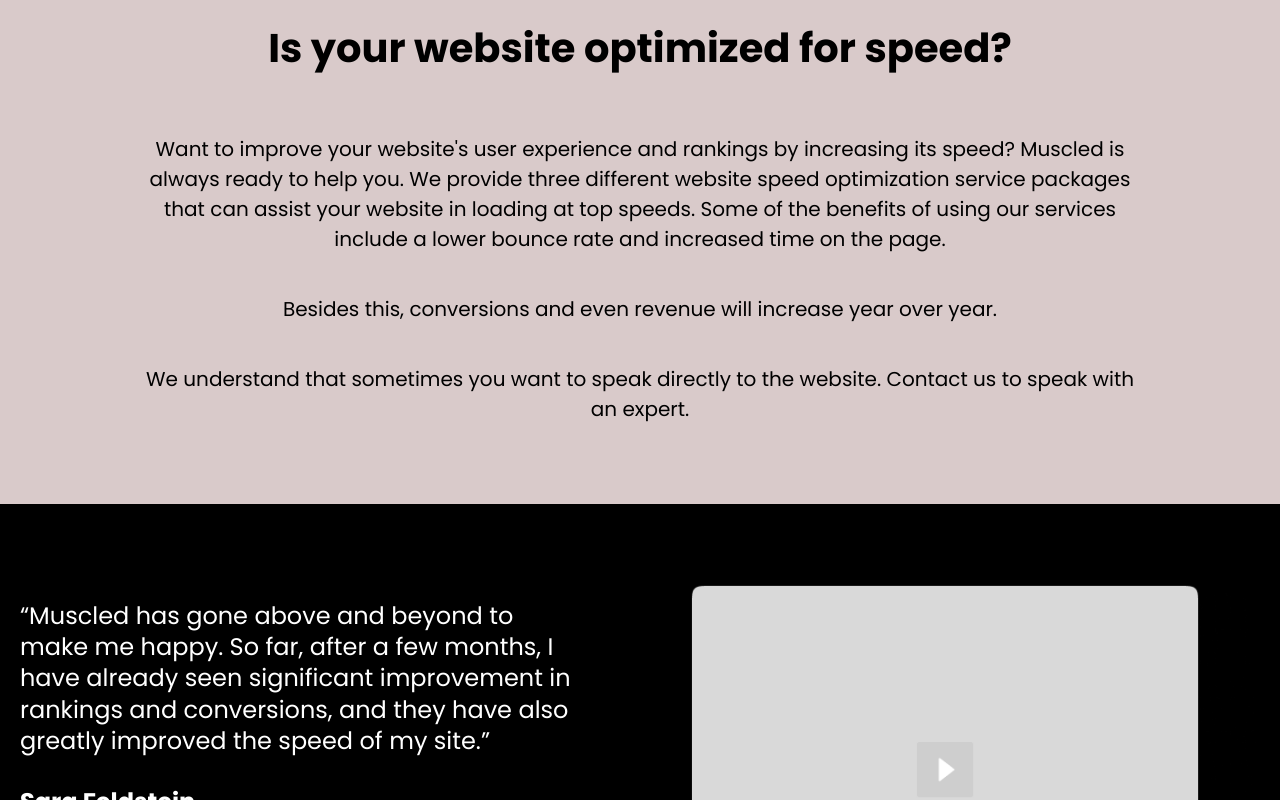
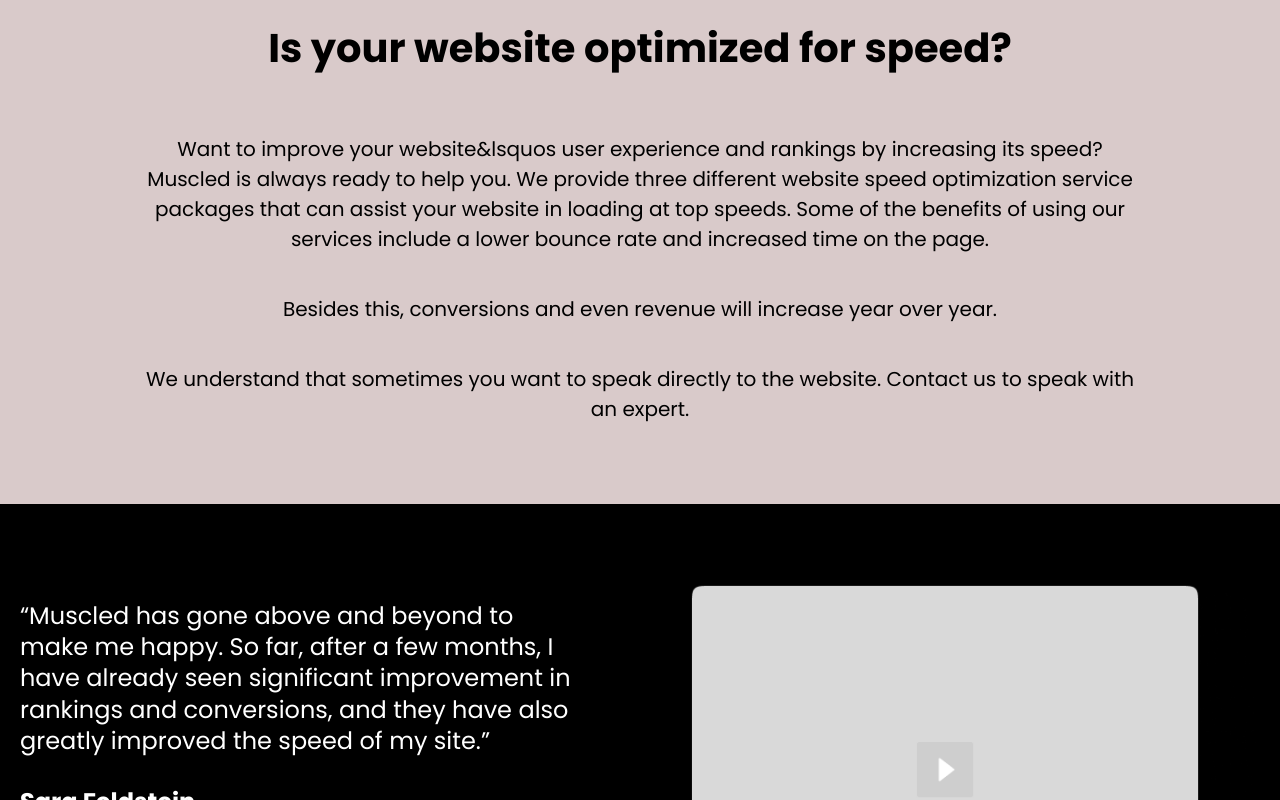
Before and after one commit to vitalii-minchuk/task-speed, a Next.js app: page / in a window 1280 px wide. Shown: the part 2120-2920 px from the top of the page. Built offline with nearby package versions, Linux system fonts and the light colour scheme.

Commit message:
fixed video_index & item_8

```diff
--- a/src/components/Header/NavBar/index.tsx
+++ b/src/components/Header/NavBar/index.tsx
@@ -1,4 +1,4 @@
-import React, { useState } from "react";
+import React from "react";
 import { ArrowSvg } from "../../../svgs/Arrow";
 
 const NavBar = () => {
--- a/src/components/Header/index.tsx
+++ b/src/components/Header/index.tsx
@@ -1,9 +1,7 @@
 import Image from "next/image";
 import React, { FC } from "react";
-import { ArrowSvg } from "../../svgs/Arrow";
 import NavBar from "./NavBar";
 
-const wrapper = "";
 const Header: FC = () => {
   return (
     <header>
--- a/src/components/Info/InfoList/InfoItem_8.tsx
+++ b/src/components/Info/InfoList/InfoItem_8.tsx
@@ -34,8 +34,8 @@
       <p className="font20 pb-[20px] phone:pb-[40px]">
         Where do Muscled credentials come from? We strive to create the best,
         most successful campaigns for our clients by employing over 450 digital
-        marketing specialists. We're getting closer to our goal every day by
-        generating revenue and leads for our clients — in fact, we've generated
+        marketing specialists. We&lsquore getting closer to our goal every day by
+        generating revenue and leads for our clients — in fact, we&lsquove generated
         over $3 billion in revenue and 7.8 million qualified leads for them so
         far.
       </p>
--- a/src/components/Video/index.tsx
+++ b/src/components/Video/index.tsx
@@ -11,7 +11,7 @@
         </h2>
         <div className="max-w-[1000px] mx-auto">
           <p className="font20 text-center pb-[40px]">
-            Want to improve your website's user experience and rankings by
+            Want to improve your website&lsquos user experience and rankings by
             increasing its speed? Muscled is always ready to help you. We
             provide three different website speed optimization service packages
             that can assist your website in loading at top speeds. Some of the
```
Also changed, not shown: src/components/Video/VideoContent.tsx (+6 -2 lines).
